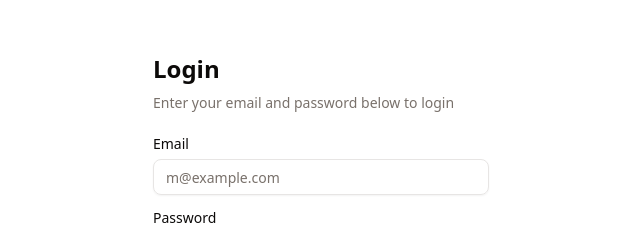
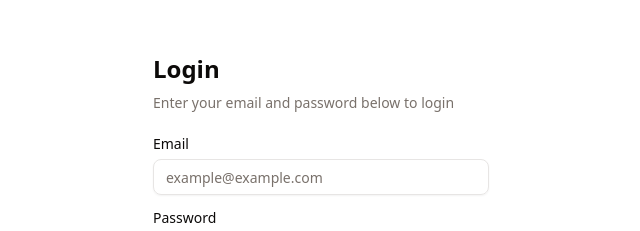
Before and after one commit to dancoopper/TMWA, a React (Vite) app: page /auth/login in a window 1280 px wide. Shown: the part 197-428 px from the top of the page, without its empty margins (319-959 px from the left). Built offline with nearby package versions, Linux system fonts and the light colour scheme; no server answers.

Commit message:
fixed the example email in login and signup pages

```diff
--- a/src/features/auth/components/LoginForm.tsx
+++ b/src/features/auth/components/LoginForm.tsx
@@ -46,7 +46,7 @@ export default function LoginForm() {
                     <Input
                         id="email"
                         type="email"
-                        placeholder="m@example.com"
+                        placeholder="example@example.com"
                         value={email}
                         onChange={(e) => setEmail(e.target.value)}
                         required
--- a/src/features/auth/components/SignupForm.tsx
+++ b/src/features/auth/components/SignupForm.tsx
@@ -41,7 +41,7 @@ export default function SignupForm() {
                         <Input
                             id="email"
                             type="email"
-                            placeholder="m@example.com"
+                            placeholder="example@example.com"
                             value={email}
                             onChange={(e) => setEmail(e.target.value)}
                             required
```
